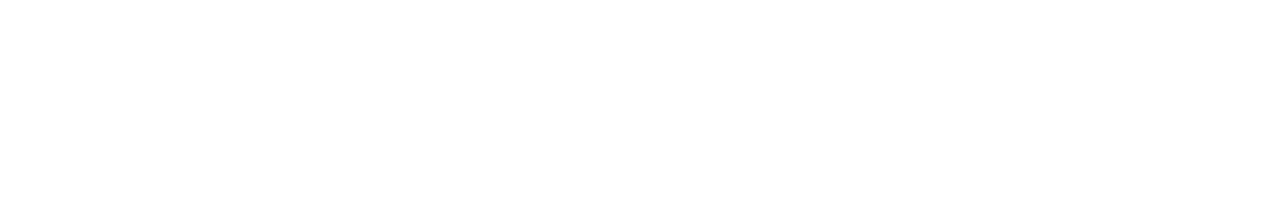
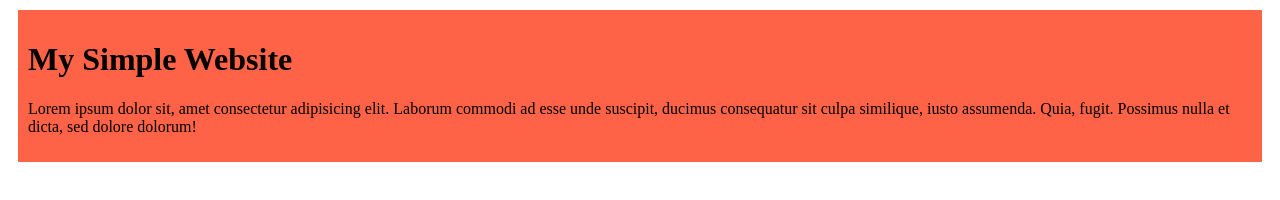
Before and after one commit to Rahad-Ullah/my-simple-website, a plain HTML site: page index.html in a window 1280 px wide. Drawn offline with Linux system fonts and the light colour scheme.

Commit message:
added the first style

```diff
--- a/index.html
+++ b/index.html
@@ -4,8 +4,13 @@
     <meta charset="UTF-8">
     <meta name="viewport" content="width=device-width, initial-scale=1.0">
     <title>My Simple Website</title>
+
+    <link rel="stylesheet" href="styles/style.css">
 </head>
 <body>
-
+    <div class="">
+        <h1>My Simple Website</h1>
+        <p>Lorem ipsum dolor sit, amet consectetur adipisicing elit. Laborum commodi ad esse unde suscipit, ducimus consequatur sit culpa similique, iusto assumenda. Quia, fugit. Possimus nulla et dicta, sed dolore dolorum!</p>
+    </div>
 </body>
 </html>
--- /dev/null
+++ b/styles/style.css
@@ -0,0 +1,5 @@
+div{
+    background-color: tomato;
+    padding: 10px;
+    margin: 10px;
+}
```
